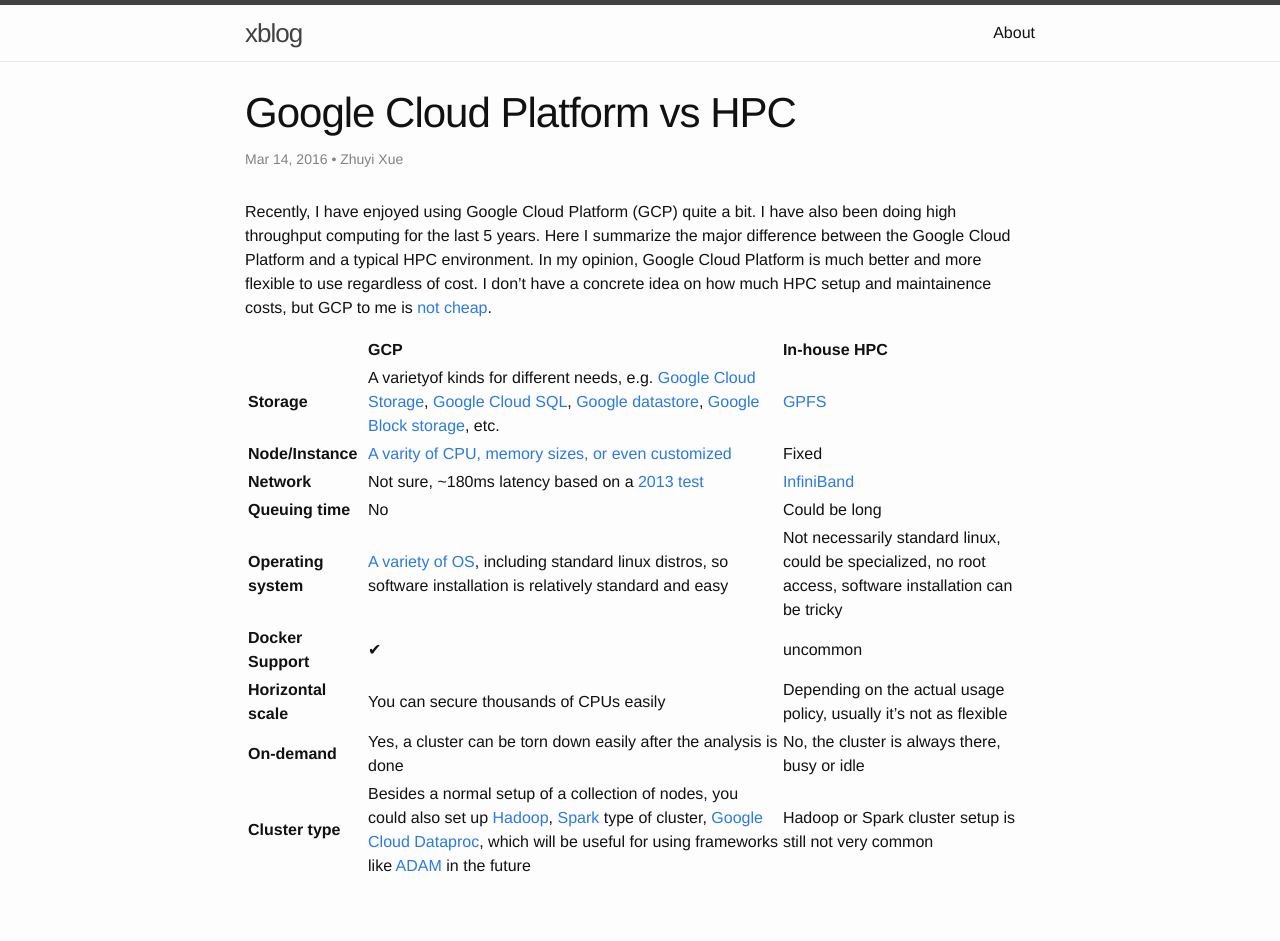
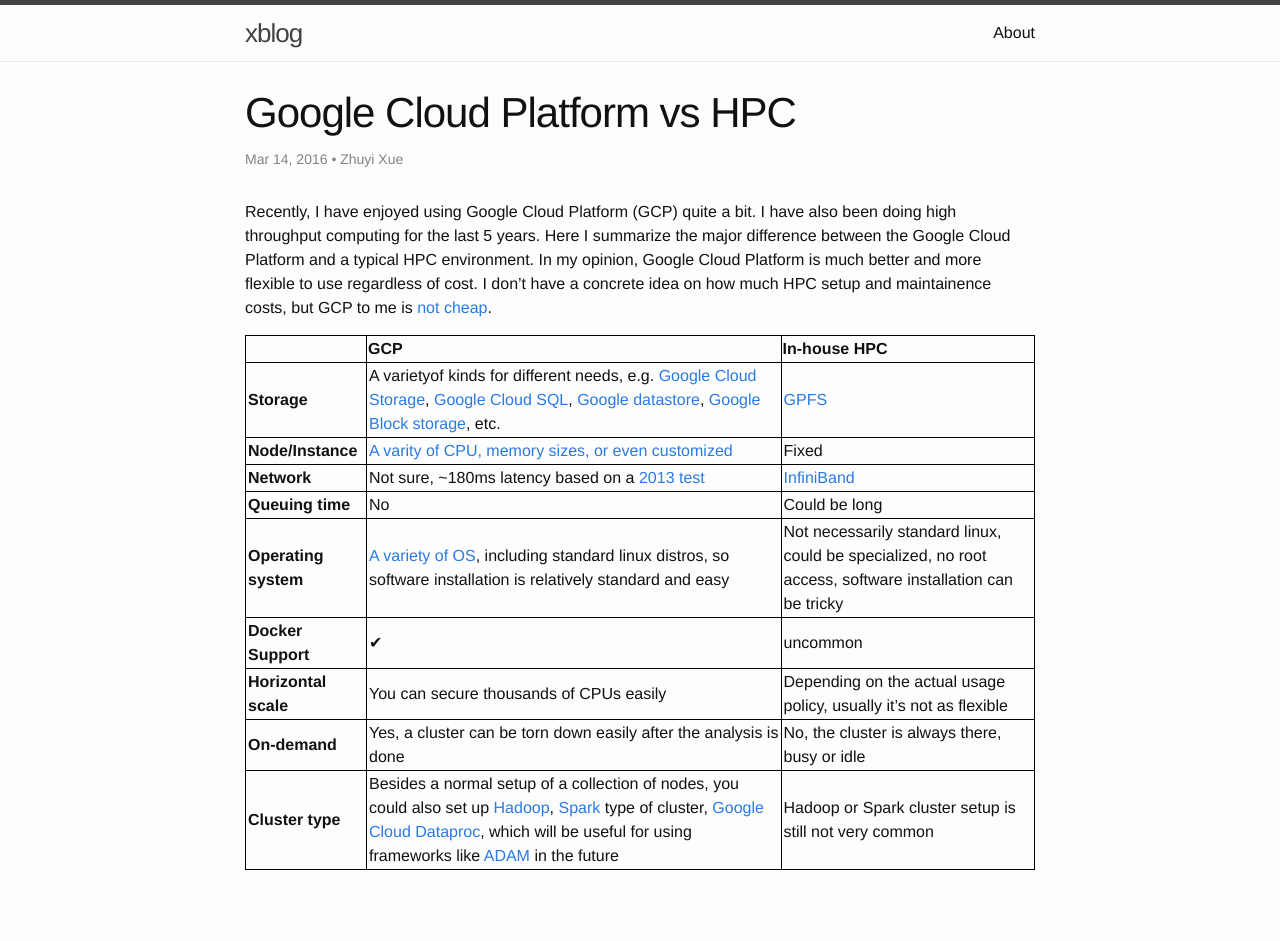
Before and after one commit to zyxue/zyxue.github.io, a Jekyll site: the page built from _posts/2016-03-14-google-cloud-platform-vs-HPC.md, in a window 1280 px wide. Built offline with Jekyll 4.4.1, drawn with Linux system fonts in a browser that asks for light colours; comment, search, counter and statistics services are not loaded.

Commit message:
added style (e.g. borders) for tables

```diff
--- a/_includes/head.html
+++ b/_includes/head.html
@@ -12,4 +12,23 @@
   <link rel="stylesheet" href="{{ "/css/syntax.css" | prepend: site.baseurl }}">
   <link rel="canonical" href="{{ page.url | replace:'index.html','' | prepend: site.baseurl | prepend: site.url }}">
   <link rel="alternate" type="application/rss+xml" title="{{ site.title }}" href="{{ "/feed.xml" | prepend: site.baseurl | prepend: site.url }}">
+
+  <style>
+   table{
+       width: 100%;
+       border-collapse: collapse;
+       border-spacing: 0;
+       border:1px solid #ff0000;
+   }
+
+   th{
+       border:1px solid #000000;
+   }
+
+   td{
+       border:1px solid #000000;
+       padding: 1px 2px;
+   }
+  </style>
+
 </head>
```
